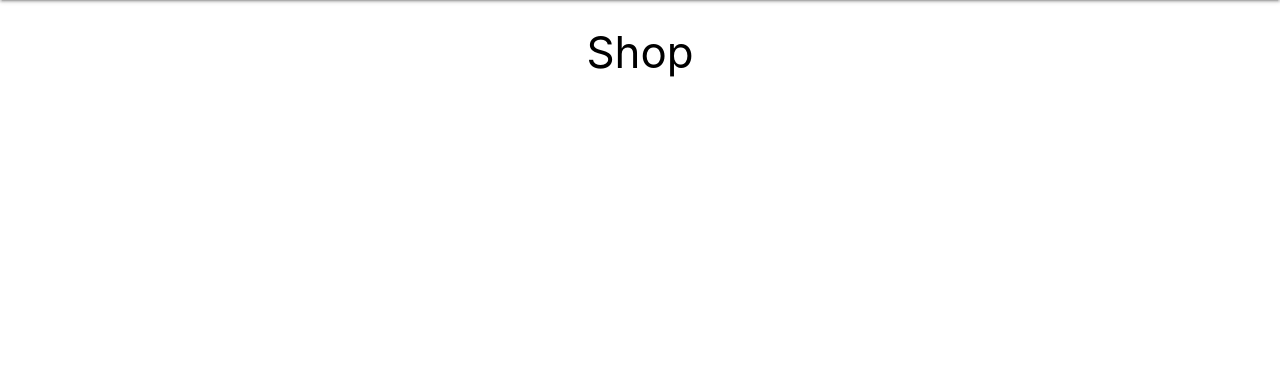
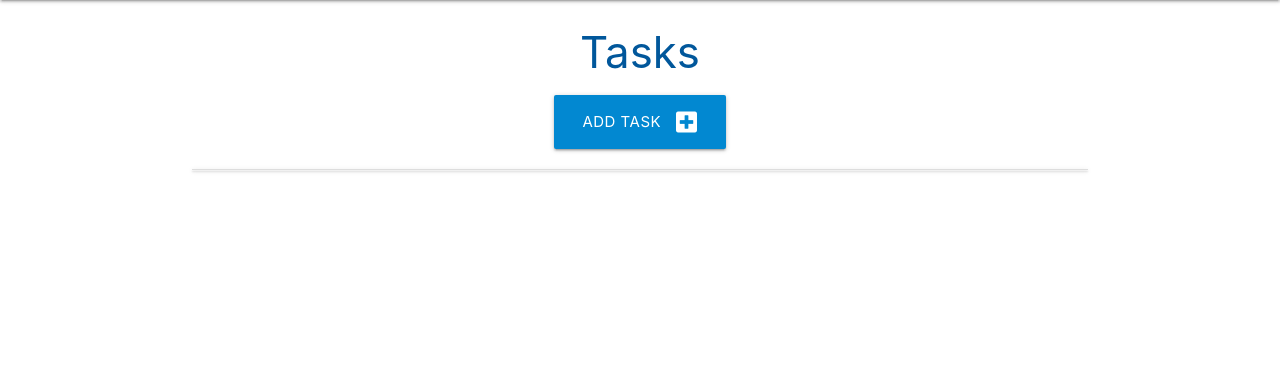
Before and after one commit to Sniffy2019/Hardware-store, a Flask app: page / in a window 1280 px wide. Shown: the part 64-436 px from the top of the page. Run offline with Flask 2, Linux system fonts and the light colour scheme; data that the repository does not hold is empty.

Commit message:
task.html

```diff
--- a/hardware/templates/base.html
+++ b/hardware/templates/base.html
@@ -54,7 +54,7 @@
     </footer>
 
     <script src="https://cdnjs.cloudflare.com/ajax/libs/materialize/1.0.0/js/materialize.min.js"></script>
-    <script src="{{ url_for('static', filename='./script.js') }}"></script>
+    <script src="{{ url_for('static', filename='js/script.js') }}"></script>
 
 </body>
 
--- a/hardware/templates/task.html
+++ b/hardware/templates/task.html
@@ -1,6 +1,36 @@
 {% extends "base.html" %}
 {% block content %}
 
-<h3 class="black-text center-align">Shop</h3>
+<h3 class="light-blue-text text-darken-4 center-align">Tasks</h3>
+
+<div class="row">
+    <div class="col s12 center-align">
+        <a href="{{ url_for('add_task') }}" class="btn-large light-blue darken-2">
+            Add Task <i class="fas fa-plus-square right"></i>
+        </a>
+    </div>
+</div>
+
+<ul class="collapsible">
+    {% for task in tasks|sort(attribute="due_date") %}
+    <li>
+        <div class="collapsible-header white-text light-blue darken-4">
+            <i class="fas fa-caret-down"></i>
+            <strong>{{ task.task_name }}</strong> : {{ task.due_date.strftime("%d %B, %Y") }}
+            {% if task.is_urgent == True %}
+            <i class="fas fa-exclamation-circle light-blue-text text-lighten-2"></i>
+            {% endif %}
+        </div>
+        <div class="collapsible-body">
+            <strong>{{ task.category }}</strong>
+            <p>{{ task.task_description }}</p>
+            <p>
+                <a href="{{ url_for('edit_task', task_id=task.id) }}" class="btn green accent-4">Edit</a>
+                <a href="{{ url_for('delete_task', task_id=task.id) }}" class="btn red">Delete</a>
+            </p>
+        </div>
+    </li>
+    {% endfor %}
+</ul>
 
 {% endblock %}
```
